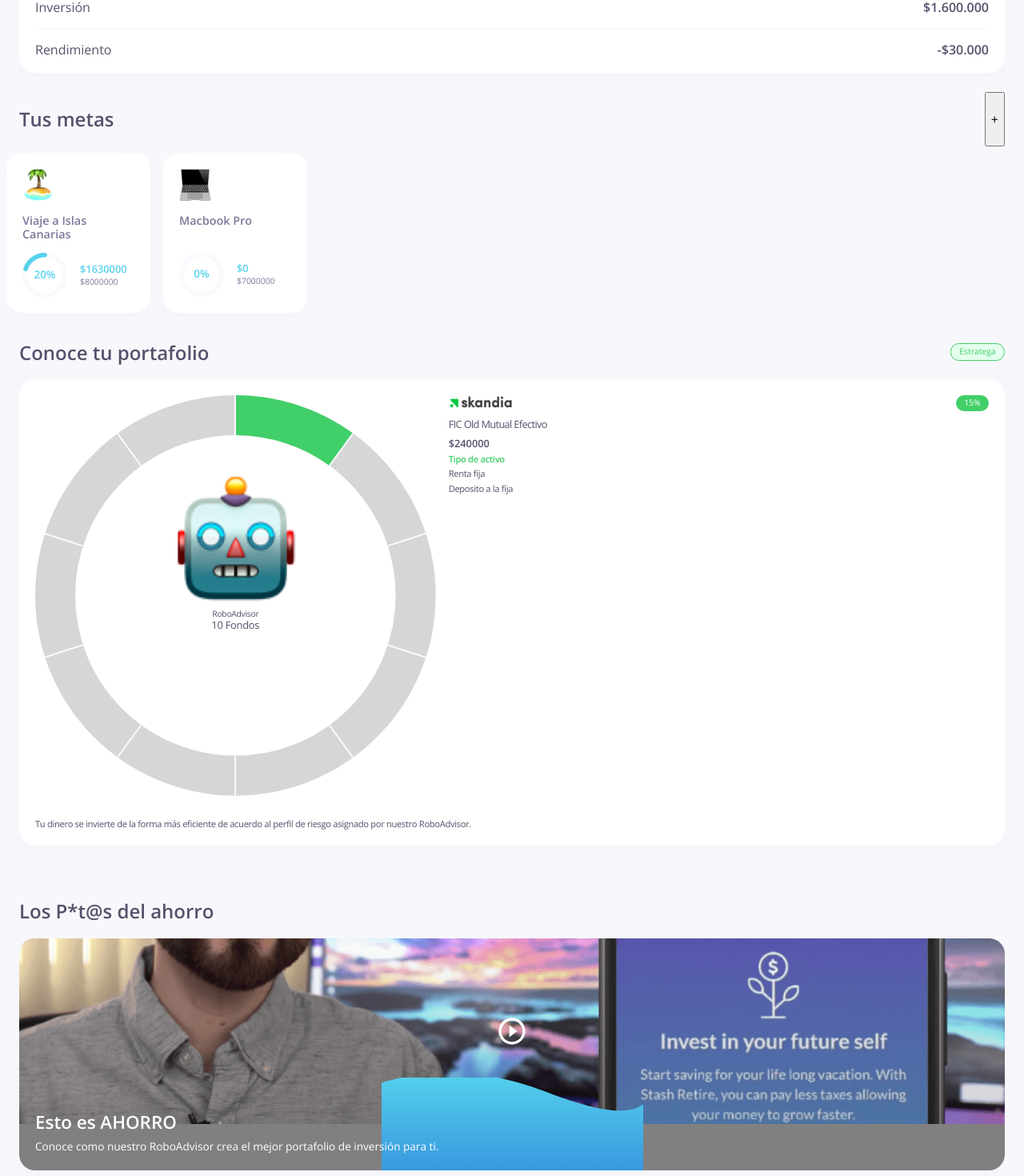
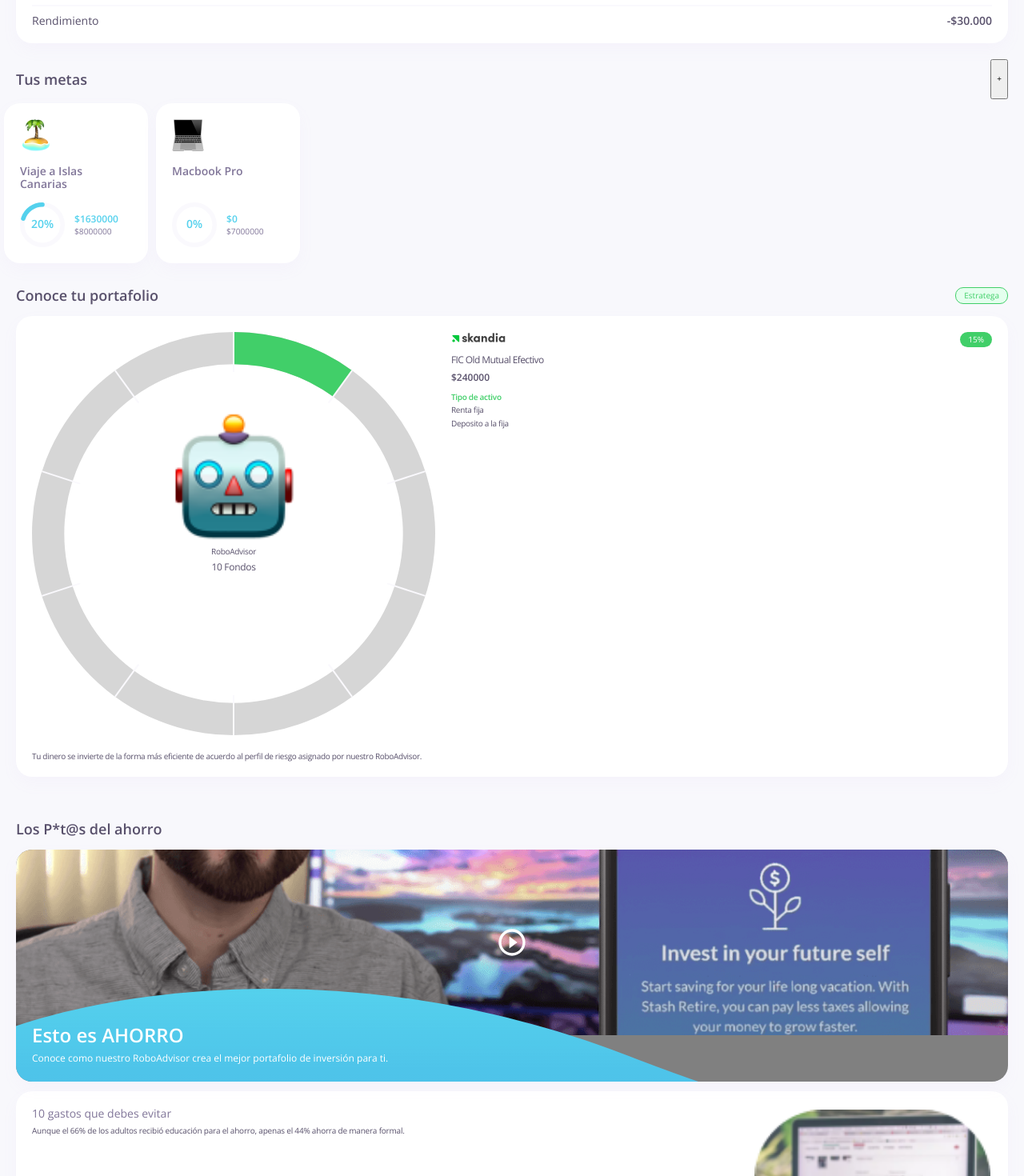
Before and after one commit to dvariaz/nuvu-saver, a Next.js app: page / in a window 1280 px wide. Shown: the part 111-1581 px from the top of the page at 80% size. Built offline with nearby package versions, Linux system fonts and the light colour scheme.

Commit message:
:building_construction:Text sizing fix

```diff
--- a/components/Cards/GoalCard/GoalCard.jsx
+++ b/components/Cards/GoalCard/GoalCard.jsx
@@ -22,7 +22,7 @@ const GoalCard = ({ title, goal, currentMoney, imageSrc }) => {
                                 stroke: "var(--active-color)",
                             },
                             text: {
-                                fontSize: "1.5em",
+                                fontSize: "2.5em",
                                 fill: "var(--active-color)",
                                 fontWeight: "600",
                             },
--- a/components/Cards/GoalCard/GoalCard.module.scss
+++ b/components/Cards/GoalCard/GoalCard.module.scss
@@ -10,7 +10,7 @@
 
 .title {
     color: var(--primary-color);
-    font-size: 0.9em;
+    font-size: 1.4em;
 }
 
 .progress {
@@ -20,15 +20,15 @@
 
 .values {
     margin-left: 1em;
+    font-size: 1.2em;
 
     strong {
         color: var(--active-color);
-        font-size: 0.8em;
         margin-bottom: 0.25em;
     }
 
     span {
         color: var(--primary-color);
-        font-size: 0.65em;
+        font-size: 0.85em;
     }
 }
--- a/components/Cards/InvestmentCard/InvestmentCard.jsx
+++ b/components/Cards/InvestmentCard/InvestmentCard.jsx
@@ -12,7 +12,7 @@ const InvestmentCard = ({ investments }) => {
                 <div className={`${styles.progress} margin-right-1`}>
                     <CircularProgressbarWithChildren
                         value={10}
-                        strokeWidth={10}
+                        strokeWidth={8}
                         styles={buildStyles({
                             pathColor: "var(--success-color)",
                             strokeLinecap: "butt",
--- a/components/Cards/InvestmentCard/InvestmentCard.module.scss
+++ b/components/Cards/InvestmentCard/InvestmentCard.module.scss
@@ -15,11 +15,11 @@
 .advisor {
     width: 60%;
     height: 60%;
-    font-size: 0.65em;
     letter-spacing: -0.03em;
 
     .advisorFunds {
-        font-size: 1.25em;
+        margin-top: 0.5em;
+        font-size: 1.2em;
     }
 
     img {
@@ -28,7 +28,7 @@
 }
 
 .investment {
-    font-size: 0.8em;
+    font-size: 1.2em;
 
     .investmentName {
         letter-spacing: -0.05em;
@@ -38,11 +38,10 @@
 }
 
 .investmentFund {
-    height: 1.1em;
+    height: 1.5em;
 }
 
 .activeTypes {
-    font-size: 0.7em;
     letter-spacing: -0.03em;
 
     ul {
@@ -58,7 +57,6 @@
 
 .footer {
     display: inline-block;
-    font-size: 0.7em;
     line-height: 1.25em;
     letter-spacing: -0.03em;
 }
--- a/components/Cards/ProfileCard/ProfileCard.module.scss
+++ b/components/Cards/ProfileCard/ProfileCard.module.scss
@@ -16,6 +16,7 @@
     height: 100%;
 
     h3 {
+        font-size: 1.8em;
         margin-top: 0.5em;
         word-spacing: 9999999px;
     }
@@ -31,13 +32,13 @@
 .amount {
     small {
         display: block;
-        font-size: 0.9em;
+        font-size: 1.4em;
         font-weight: 600;
     }
 
     strong {
         display: block;
-        font-size: 2.25em;
+        font-size: 3.6em;
         margin: 0.25em 0 0;
     }
 }
--- a/components/Cards/WaveCard/WaveCard.module.scss
+++ b/components/Cards/WaveCard/WaveCard.module.scss
@@ -17,15 +17,16 @@
     z-index: 100;
     padding: 20px;
     background: url("/decorators/waves-graphic.svg") no-repeat;
-    background-position: bottom;
+    background-size: cover;
+    background-position: top;
 
     h3 {
-        font-size: 1.4em;
+        font-size: 2.4em;
         margin-bottom: 0;
     }
 
     p {
-        font-size: 0.85em;
+        font-size: 1.2em;
         margin-top: 0.7em;
         margin-bottom: 0.15em;
     }
--- a/components/Chip/Chip.module.scss
+++ b/components/Chip/Chip.module.scss
@@ -1,6 +1,5 @@
 .body {
     border-radius: 1em;
-    font-size: 0.65em;
     padding: 0.4em 1em;
     flex-shrink: 0;
 }
--- a/components/Post/Post.module.scss
+++ b/components/Post/Post.module.scss
@@ -5,7 +5,7 @@
 
 .title {
     color: var(--primary-color);
-    font-size: 0.9em;
+    font-size: 1.4em;
     font-weight: 400;
     margin: 0 0 0.1em;
 }
@@ -13,13 +13,12 @@
 .description {
     color: var(--primary-color-darken);
     letter-spacing: -0.02em;
-    font-size: 0.8em;
     margin: 0.5em 0 0;
     line-height: 1.3em;
 }
 
 .thumbnail {
-    width: 30%;
+    width: 25%;
     margin-left: 0.5em;
     padding: 0.25em;
 }
--- a/settings/globals.scss
+++ b/settings/globals.scss
@@ -17,6 +17,7 @@ html {
     font-family: "Open Sans", sans-serif;
     background: var(--background-color);
     width: 100vw;
+    font-size: 62.5%;
 }
 
 body {
--- a/settings/layout.css
+++ b/settings/layout.css
@@ -42,42 +42,42 @@
 }
 
 .padding-x-2 {
-    padding-left: 1.5em;
-    padding-right: 1.5em;
+    padding-left: 2em;
+    padding-right: 2em;
 }
 
 .padding-2 {
-    padding: 1.5em;
+    padding: 2em;
 }
 
 .margin-2 {
-    margin: 1.5em;
+    margin: 2em;
 }
 
 .margin-top-2 {
-    margin-top: 1.5em;
+    margin-top: 2em;
 }
 
 .margin-bottom-1 {
-    margin-bottom: 0.5em;
+    margin-bottom: 1em;
 }
 
 .margin-bottom-2 {
-    margin-bottom: 1.5em;
+    margin-bottom: 2em;
 }
 
 .margin-left-1 {
-    margin-left: 0.5em;
+    margin-left: 1em;
 }
 
 .margin-left-2 {
-    margin-left: 1.5em;
+    margin-left: 2em;
 }
 
 .margin-right-1 {
-    margin-right: 0.5em;
+    margin-right: 1em;
 }
 
 .margin-right-2 {
-    margin-right: 1.5em;
+    margin-right: 2em;
 }
--- a/settings/text.css
+++ b/settings/text.css
@@ -1,5 +1,6 @@
 .section-title {
     color: var(--primary-color-darken);
+    font-size: 1.8em;
 }
 
 .success-title {
@@ -8,9 +9,11 @@
 }
 
 .list-item-head {
+    font-size: 1.4em;
     font-weight: 400;
 }
 
 .list-item-value {
+    font-size: 1.4em;
     font-weight: 600;
 }
```
